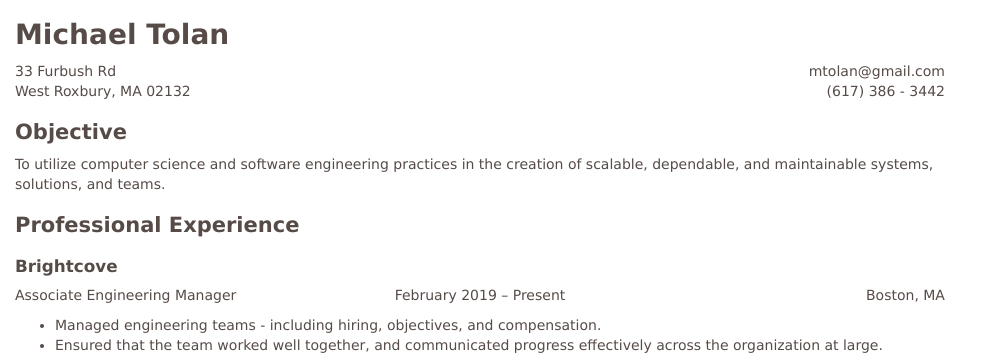
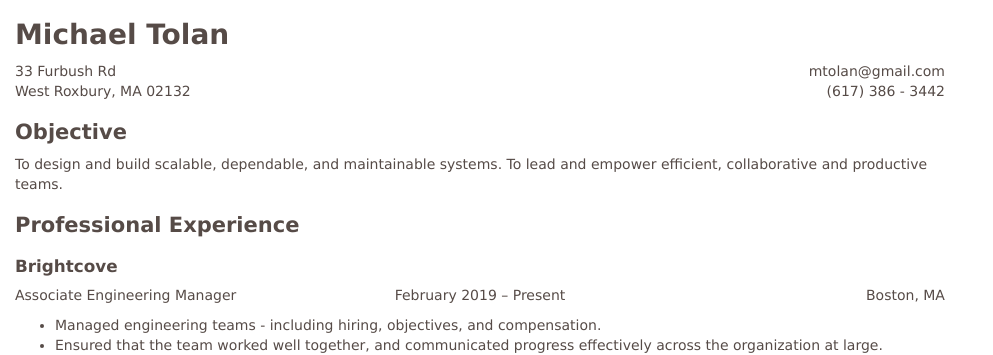
Before and after one commit to mtolan/mtolan.github.io, a Jekyll site: the page built from resume/index.html, in a window 1280 px wide. Shown: the top 355 px of the page, without its empty margins (0-993 px from the left). Built offline with Jekyll 4.4.1, drawn with Linux system fonts in a browser that asks for light colours.

Commit message:
Broader objective

```diff
--- a/resume/index.html
+++ b/resume/index.html
@@ -16,7 +16,7 @@ mtolan@gmail.com<br />
 </div>
 
 ## Objective
-To utilize computer science and software engineering practices in the creation of scalable, dependable, and maintainable systems, solutions, and teams.
+To design and build scalable, dependable, and maintainable systems. To lead and empower efficient, collaborative and productive teams.
 
 ## Professional Experience
 
```
